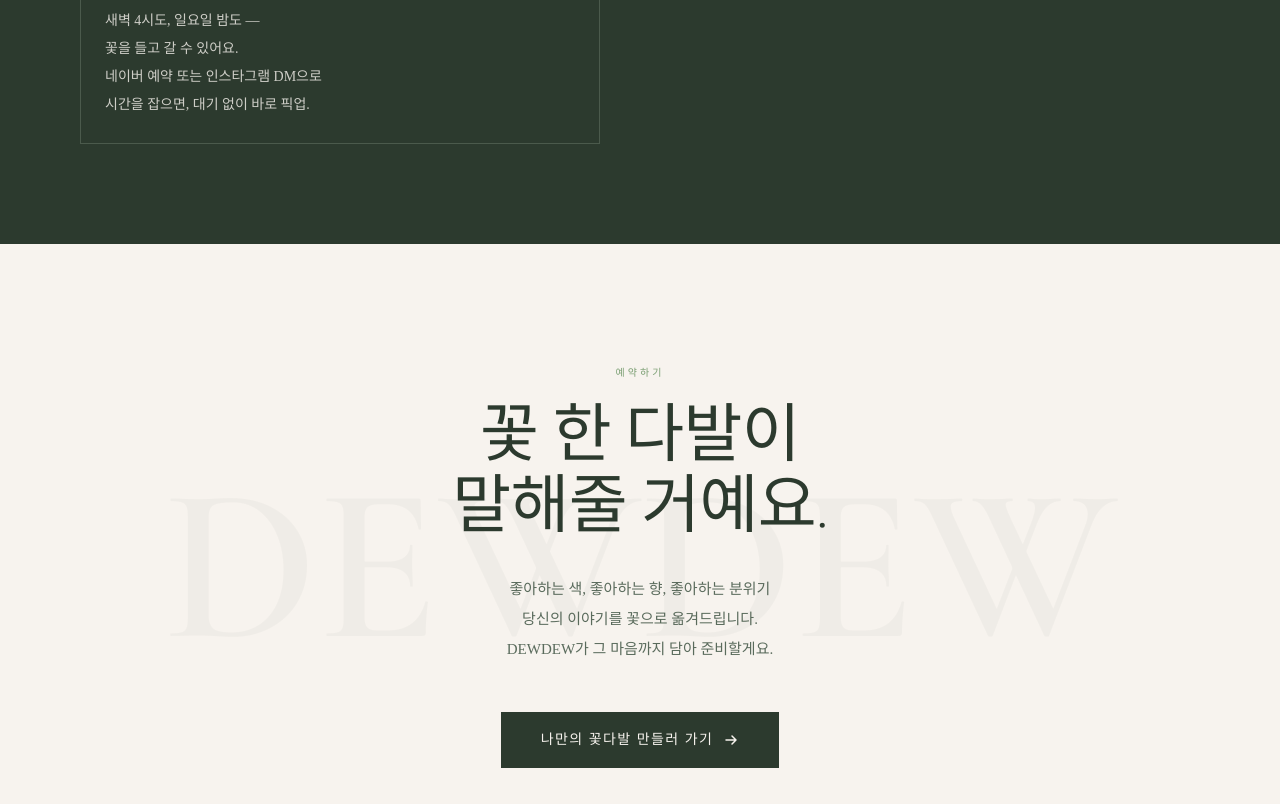
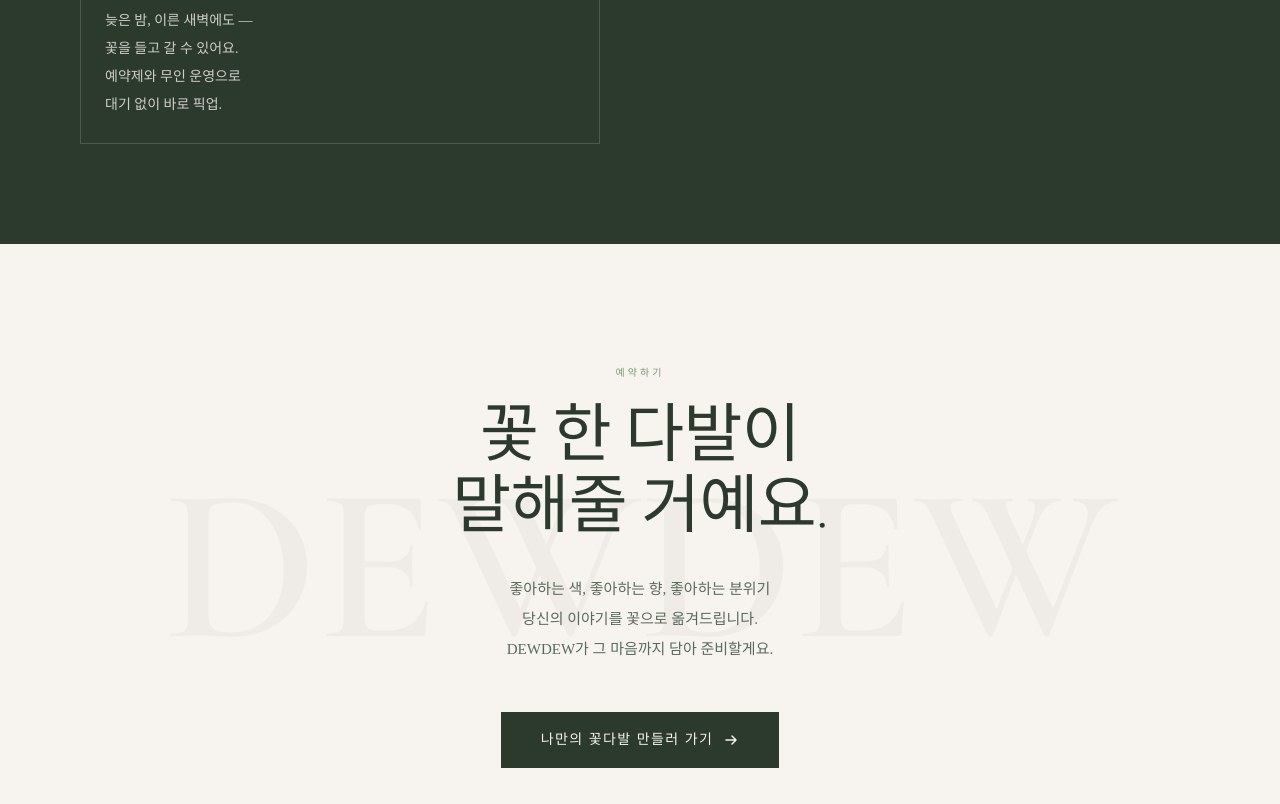
Before and after one commit to dewdew418/dewdew-website, a plain HTML site: page index.html in a window 1280 px wide. Shown: the part 2349-3153 px from the top of the page. Drawn offline with nearby package versions, Linux system fonts and the light colour scheme; a web font is replaced by a local one.

Commit message:
Update index.html

```diff
--- a/index.html
+++ b/index.html
@@ -1002,10 +1002,10 @@
         <div style="margin-top:36px;padding:24px;border:1px solid rgba(200,217,194,0.2);">
           <div style="font-size:11px;letter-spacing:0.2em;text-transform:uppercase;color:var(--green-pale);opacity:0.6;margin-bottom:10px;">예약 안내</div>
           <p style="font-family:var(--font-korean);font-size:14px;font-weight:300;color:var(--cream);line-height:2;opacity:0.8;">
-            새벽 4시도, 일요일 밤도 —<br>
+            늦은 밤, 이른 새벽에도 —<br>
             꽃을 들고 갈 수 있어요.<br>
-            네이버 예약 또는 인스타그램 DM으로<br>
-            시간을 잡으면, 대기 없이 바로 픽업.
+            예약제와 무인 운영으로<br>
+            대기 없이 바로 픽업.
           </p>
         </div>
       </div>
```
